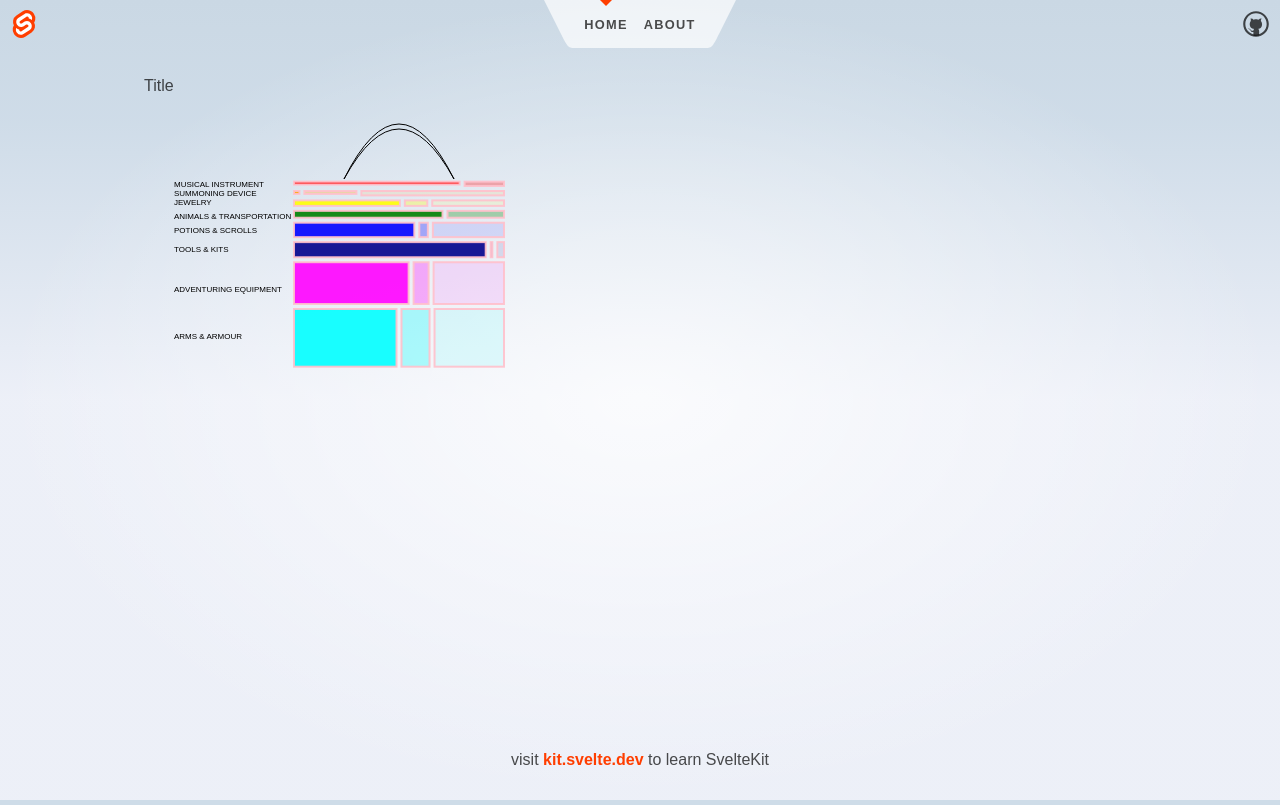
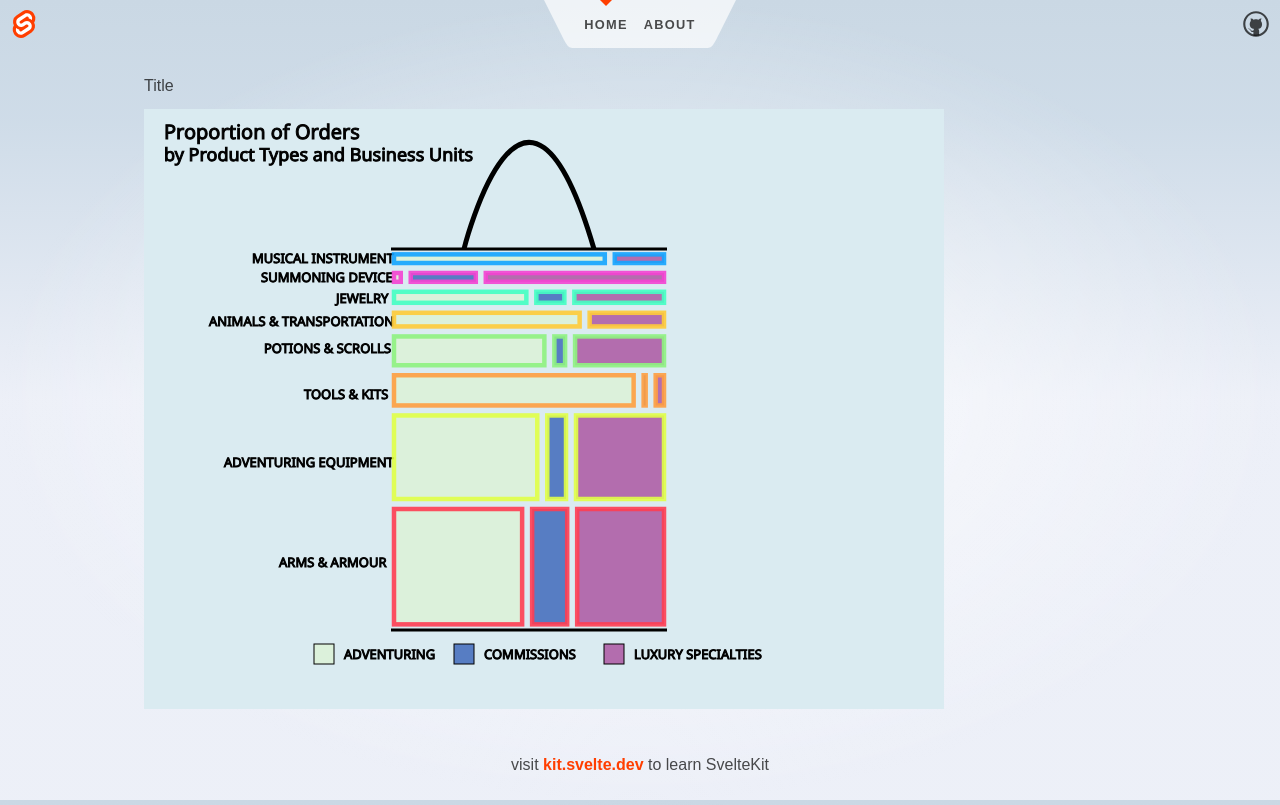
Before and after one commit to inezhao/DataVisualization, a SvelteKit app: page / in a window 1280 px wide. Built offline with nearby package versions, Linux system fonts and the light colour scheme.

Commit message:
updated shopping bag

```diff
--- a/src/routes/+page.svelte
+++ b/src/routes/+page.svelte
@@ -8,12 +8,35 @@
     const Quantities = shoppingData.Quantities;
     const BusinessUnit = shoppingData.BusinessUnit;
 
-    const widthSize = 200;
-    const heightSize = 150;
-    const xPos = 150;
-    const yPos = 200;
-    //export let data2 = [100, 200, 150 ,250];
-    //export let total = [150, 300, 300, 280];
+    const widthSize = 250;
+    const heightSize = 300;
+    const xPos = 250;
+    const yPos = 400;
+    const Hspacing = 10;
+    const Vspacing = 10;
+    const StrokeWidth = 4.5;
+
+    const textSizeTitle = 20;
+    const textSizeCategory = 13;
+
+    const AdvFill = '#def6cd';
+    const LuxFill = '#991a83';
+    const ComFill = 'rgb(0, 53, 165)';
+
+    const ArmsArmourStroke = '#ff3d53';
+    const AdventuringEquipmentStroke = '#e1ff47';
+    const ToolsKitsStroke = '#ff9f41';
+    const PotionsScrollsStroke = '#8ff281';
+    const AnimalsTransportStroke ='#ffcb39';
+    const JewelryStroke = '#45ffc4';
+    const SummoningDeviceStroke = '#f443d2';
+    const MusicalInstrumentStroke = '#14a5ff';
+
+    const legendBox = 20;
+
+    const Opacity = '0.6';
+
+
 </script>
 
 <h2>Title</h2>
@@ -21,221 +44,272 @@
   rect{
     fill: blue;
   }
+  text{
+    font-family:'Segoe UI', Tahoma, Geneva, Verdana, sans-serif;
+    fill:black;
+    stroke:black;}
 </style>
 
-<svg width=800 height=400>
+
+<!--Shopping Bag-->
+<svg width=800 height=600 style="background-color:#daebf1">
+
+<!-- Title -->
+<text x={20} y={30} fill="black" font-size={textSizeTitle} >
+  Proportion of Orders</text>
+  <text x={20} y={52} fill="black" font-size={textSizeTitle-2} >
+    by Product Types and Business Units</text>
+
 <!--First 0-2 Arms & Armour-->
-<text x={xPos-120} y="230" fill="black" font-size="8">{Type[0]}</text>
+<text x={xPos- 115} y={yPos + heightSize*CategoryShare[0]/2} font-size={textSizeCategory}>{Type[0]}</text>
   <rect x={xPos}
-  y={200}
+  y={yPos}
   width={(widthSize*BusinessUnitShare[0])}
   height={heightSize*CategoryShare[0]}
-  style="fill:cyan;stroke:pink;stroke-width:2;fill-opacity:0.9;stroke-opacity:0.9">
-  <title>{BusinessUnitShare[0]}</title>
+  style="fill:{AdvFill};stroke:{ArmsArmourStroke};stroke-width:{StrokeWidth};fill-opacity:{Opacity};stroke-opacity:0.9">
+  <title>{100*BusinessUnitShare[0]}%</title>
   </rect>
 
-  <rect x={xPos  + (widthSize*BusinessUnitShare[0]) + 5 }
-  y={200}
+  <rect x={xPos  + (widthSize*BusinessUnitShare[0]) + Hspacing }
+  y={yPos}
   width={(widthSize*BusinessUnitShare[1])}
   height={heightSize*CategoryShare[1]}
-  style="fill:cyan;stroke:pink;stroke-width:2;fill-opacity:0.3;stroke-opacity:0.9">>
+  style="fill:{ComFill};stroke:{ArmsArmourStroke};stroke-width:{StrokeWidth};fill-opacity:{Opacity};stroke-opacity:0.9">>
   <title>{BusinessUnitShare[1]}</title>
   </rect>
 
-  <rect x={xPos  + (widthSize*BusinessUnitShare[0]) + (widthSize*BusinessUnitShare[1]) + 10 }
-  y={200}
+  <rect x={xPos  + (widthSize*BusinessUnitShare[0]) + (widthSize*BusinessUnitShare[1]) + 2*Hspacing }
+  y={yPos}
   width={(widthSize*BusinessUnitShare[2])}
   height={heightSize*CategoryShare[2]}
-  style="fill:cyan;stroke:pink;stroke-width:2;fill-opacity:0.1;stroke-opacity:0.9">>
+  style="fill:{LuxFill};stroke:{ArmsArmourStroke};stroke-width:{StrokeWidth};fill-opacity:{Opacity};stroke-opacity:0.9">>
   <title>{BusinessUnitShare[2]}</title>
   </rect>
 
 <!--Second 3-5 Adventuring Equipment-->
-<text x={xPos-120} y={230 - heightSize*CategoryShare[3] - 5} fill="black" font-size="8">{Type[3]}</text>
+<text x={xPos-170} y={yPos + heightSize*CategoryShare[3] - heightSize*CategoryShare[0] - Vspacing}
+  font-size={textSizeCategory}>{Type[3]}</text>
 <rect x={xPos}
-y={200 - heightSize*CategoryShare[3] - 5}
+y={yPos - heightSize*CategoryShare[3] - Vspacing}
 width={(widthSize*BusinessUnitShare[3])}
 height={heightSize*CategoryShare[3]}
-style="fill:magenta;stroke:pink;stroke-width:2;fill-opacity:0.9;stroke-opacity:0.9">
+style="fill:{AdvFill};stroke:{AdventuringEquipmentStroke};stroke-width:{StrokeWidth};fill-opacity:{Opacity};stroke-opacity:0.9">
 <title>{BusinessUnitShare[3]}</title>
 </rect>
 
-<rect x={xPos  + (widthSize*BusinessUnitShare[3]) + 5 }
-y={200 - heightSize*CategoryShare[4] - 5}
+<rect x={xPos  + (widthSize*BusinessUnitShare[3]) + Hspacing }
+y={yPos - heightSize*CategoryShare[4] - Vspacing}
 width={(widthSize*BusinessUnitShare[4])}
 height={heightSize*CategoryShare[4]}
-style="fill:magenta;stroke:pink;stroke-width:2;fill-opacity:0.3;stroke-opacity:0.9">>
+style="fill:{ComFill};stroke:{AdventuringEquipmentStroke};stroke-width:{StrokeWidth};fill-opacity:{Opacity};stroke-opacity:0.9">>
 <title>{BusinessUnitShare[4]}</title>
 </rect>
 
-<rect x={xPos + (widthSize*BusinessUnitShare[3]) + (widthSize*BusinessUnitShare[4]) + 10}
-y={200 - heightSize*CategoryShare[5] - 5}
+<rect x={xPos + (widthSize*BusinessUnitShare[3]) + (widthSize*BusinessUnitShare[4]) + 2*Hspacing}
+y={yPos - heightSize*CategoryShare[5] - Vspacing}
 width={(widthSize*BusinessUnitShare[5])}
 height={heightSize*CategoryShare[5]}
-style="fill:magenta;stroke:pink;stroke-width:2;fill-opacity:0.1;stroke-opacity:0.9">>
+style="fill:{LuxFill};stroke:{AdventuringEquipmentStroke};stroke-width:{StrokeWidth};fill-opacity:{Opacity};stroke-opacity:0.9">>
 <title>{BusinessUnitShare[5]}</title>
 </rect>
 
 <!--Third 6-8 Tools & Kits-->
-<text x={xPos-120} y={200 - heightSize*CategoryShare[3] - heightSize*CategoryShare[6]} fill="black" font-size="8">{Type[6]}</text>
+<text x={xPos-90} y={yPos + heightSize*CategoryShare[6]/2 - heightSize*CategoryShare[0] - Vspacing}
+fill="black" font-size={textSizeCategory}>{Type[6]}</text>
 <rect x={xPos}
-y={200 - heightSize*CategoryShare[3] - heightSize*CategoryShare[6] - 10}
+y={yPos - heightSize*CategoryShare[3] - heightSize*CategoryShare[6] -  2*Vspacing}
 width={(widthSize*BusinessUnitShare[6])}
 height={heightSize*CategoryShare[6]}
-style="fill:darkblue;stroke:pink;stroke-width:2;fill-opacity:0.9;stroke-opacity:0.9">
+style="fill:{AdvFill};stroke:{ToolsKitsStroke};stroke-width:{StrokeWidth};fill-opacity:{Opacity};stroke-opacity:0.9">
 <title>{BusinessUnitShare[6]}</title>
 </rect>
 
-<rect x={xPos  + (widthSize*BusinessUnitShare[6]) + 5 }
-y={200 - heightSize*CategoryShare[3] - heightSize*CategoryShare[7] - 10}
+<rect x={xPos  + (widthSize*BusinessUnitShare[6]) + Hspacing }
+y={yPos - heightSize*CategoryShare[3] - heightSize*CategoryShare[7] -  2*Vspacing}
 width={(widthSize*BusinessUnitShare[7])}
 height={heightSize*CategoryShare[7]}
-style="fill:darkblue;stroke:pink;stroke-width:2;fill-opacity:0.3;stroke-opacity:0.9">>
+style="fill:{ComFill};stroke:{ToolsKitsStroke};stroke-width:{StrokeWidth};fill-opacity:{Opacity};stroke-opacity:0.9">>
 <title>{BusinessUnitShare[7]}</title>
 </rect>
 
-<rect x={xPos + (widthSize*BusinessUnitShare[6]) + (widthSize*BusinessUnitShare[7]) + 10 }
-y={200 - heightSize*CategoryShare[3] - heightSize*CategoryShare[8] - 10}
+<rect x={xPos + (widthSize*BusinessUnitShare[6]) + (widthSize*BusinessUnitShare[7]) + 2*Hspacing }
+y={yPos - heightSize*CategoryShare[3] - heightSize*CategoryShare[8] -  2*Vspacing}
 width={(widthSize*BusinessUnitShare[8])}
 height={heightSize*CategoryShare[8]}
-style="fill:darkblue;stroke:pink;stroke-width:2;fill-opacity:0.1;stroke-opacity:0.9">>
+style="fill:{LuxFill};stroke:{ToolsKitsStroke};stroke-width:{StrokeWidth};fill-opacity:{Opacity};stroke-opacity:0.9">>
 <title>{BusinessUnitShare[8]}</title>
 </rect>
 
 <!--Fourth 9-11 Potions & Scrolls-->
-<text x={xPos-120} y={200 - heightSize*CategoryShare[3] - heightSize*CategoryShare[6] - heightSize*CategoryShare[9] -5}
-      fill="black" font-size="8">{Type[9]}</text>
+<text x={xPos-130} y={yPos + 4 + heightSize*CategoryShare[9] - heightSize*CategoryShare[0] - heightSize*CategoryShare[3] + Vspacing}
+      fill="black" font-size={textSizeCategory}>{Type[9]}</text>
 <rect x={xPos}
-y={200 - heightSize*CategoryShare[3] - heightSize*CategoryShare[6] - heightSize*CategoryShare[9]- 15}
+y={yPos - heightSize*CategoryShare[3] - heightSize*CategoryShare[6] - heightSize*CategoryShare[9]-  3*Vspacing}
 width={(widthSize*BusinessUnitShare[9])}
 height={heightSize*CategoryShare[9]}
-style="fill:blue;stroke:pink;stroke-width:2;fill-opacity:0.9;stroke-opacity:0.9">
+style="fill:{AdvFill};stroke:{PotionsScrollsStroke};stroke-width:{StrokeWidth};fill-opacity:{Opacity};stroke-opacity:0.9">
 <title>{BusinessUnitShare[9]}</title>
 </rect>
 
-<rect x={xPos  + (widthSize*BusinessUnitShare[9]) + 5 }
-y={200 - heightSize*CategoryShare[3] - heightSize*CategoryShare[6] - heightSize*CategoryShare[9]- 15}
+<rect x={xPos  + (widthSize*BusinessUnitShare[9]) + Hspacing }
+y={yPos - heightSize*CategoryShare[3] - heightSize*CategoryShare[6] - heightSize*CategoryShare[9]-  3*Vspacing}
 width={(widthSize*BusinessUnitShare[10])}
 height={heightSize*CategoryShare[10]}
-style="fill:blue;stroke:pink;stroke-width:2;fill-opacity:0.3;stroke-opacity:0.9">>
+style="fill:{ComFill};stroke:{PotionsScrollsStroke};stroke-width:{StrokeWidth};fill-opacity:{Opacity};stroke-opacity:0.9">>
 <title>{BusinessUnitShare[10]}</title>
 </rect>
 
-<rect x={xPos + (widthSize*BusinessUnitShare[9]) + (widthSize*BusinessUnitShare[10]) + 10 }
-y={200 - heightSize*CategoryShare[3] - heightSize*CategoryShare[6] - heightSize*CategoryShare[9]- 15}
+<rect x={xPos + (widthSize*BusinessUnitShare[9]) + (widthSize*BusinessUnitShare[10]) + 2*Hspacing }
+y={yPos - heightSize*CategoryShare[3] - heightSize*CategoryShare[6] - heightSize*CategoryShare[9]-  3*Vspacing}
 width={(widthSize*BusinessUnitShare[11])}
 height={heightSize*CategoryShare[11]}
-style="fill:blue;stroke:pink;stroke-width:2;fill-opacity:0.1;stroke-opacity:0.9">>
+style="fill:{LuxFill};stroke:{PotionsScrollsStroke};stroke-width:{StrokeWidth};fill-opacity:{Opacity};stroke-opacity:0.9">>
 <title>{BusinessUnitShare[1]}</title>
 </rect>
 
 <!--Fifth 12-13 Animals & Transportation-->
-<text x={xPos-120} y={200 - heightSize*CategoryShare[3] - heightSize*CategoryShare[6] -
-      heightSize*CategoryShare[9] -heightSize*CategoryShare[12] - 12}
-      fill="black" font-size="8">{Type[12]}</text>
+<text x={xPos-185} y={yPos + 2 + heightSize*CategoryShare[12]- heightSize*CategoryShare[3] - heightSize*CategoryShare[0]}
+      fill="black" font-size={textSizeCategory}>{Type[12]}</text>
 <rect x={xPos}
-y={200 - heightSize*CategoryShare[3] - heightSize*CategoryShare[6] - heightSize*CategoryShare[9]- heightSize*CategoryShare[12]-20}
+y={yPos - heightSize*CategoryShare[3] - heightSize*CategoryShare[6] - heightSize*CategoryShare[9]- heightSize*CategoryShare[12]-  4*Vspacing}
 width={widthSize*(BusinessUnitShare[12]+0.025)}
 height={heightSize*CategoryShare[12]}
-style="fill:green;stroke:pink;stroke-width:2;fill-opacity:0.9;stroke-opacity:0.9">
+style="fill:{AdvFill};stroke:{AnimalsTransportStroke};stroke-width:{StrokeWidth};fill-opacity:{Opacity};stroke-opacity:0.9">
 <title>{BusinessUnitShare[12]}</title>
 </rect>
 
-<rect x={xPos  + (widthSize*(BusinessUnitShare[12] + 0.025)) + 5}
-y={200 - heightSize*CategoryShare[3] - heightSize*CategoryShare[6] - heightSize*CategoryShare[9]- heightSize*CategoryShare[12]-20}
-width={widthSize*(BusinessUnitShare[13])}
+<rect x={xPos  + (widthSize*(BusinessUnitShare[12] + 0.025)) + Hspacing}
+y={yPos - heightSize*CategoryShare[3] - heightSize*CategoryShare[6] - heightSize*CategoryShare[9]- heightSize*CategoryShare[12]-  4*Vspacing}
+width={widthSize*(BusinessUnitShare[13] +0.015)}
 height={heightSize*CategoryShare[13]}
-style="fill:green;stroke:pink;stroke-width:2;fill-opacity:0.3;stroke-opacity:0.9">>
+style="fill:{LuxFill};stroke:{AnimalsTransportStroke};stroke-width:{StrokeWidth};fill-opacity:{Opacity};stroke-opacity:0.9">>
 <title>{BusinessUnitShare[13]}</title>
 </rect>
 
 <!--Sixth 14-16 Jewelry-->
-<text x={xPos-120} y={200 - heightSize*CategoryShare[3] - heightSize*CategoryShare[6] -
-  heightSize*CategoryShare[9] -heightSize*CategoryShare[12] - heightSize*CategoryShare[14] - 20}
-  fill="black" font-size="8">{Type[14]}</text>
+<text x={xPos-58} y={yPos + 4 -heightSize*CategoryShare[14] - heightSize*CategoryShare[3] - heightSize*CategoryShare[0]}
+  fill="black" font-size={textSizeCategory}>{Type[14]}</text>
 <rect x={xPos}
-y={200 - heightSize*CategoryShare[3] - heightSize*CategoryShare[6]
-  - heightSize*CategoryShare[9]- heightSize*CategoryShare[12] - heightSize*CategoryShare[14] - 25}
+y={yPos - heightSize*CategoryShare[3] - heightSize*CategoryShare[6]
+  - heightSize*CategoryShare[9]- heightSize*CategoryShare[12] - heightSize*CategoryShare[14] -  5*Vspacing}
 width={widthSize*(BusinessUnitShare[14])}
 height={heightSize*CategoryShare[14]}
-style="fill:yellow;stroke:pink;stroke-width:2;fill-opacity:0.9;stroke-opacity:0.9">
+style="fill:{AdvFill};stroke:{JewelryStroke};stroke-width:{StrokeWidth};fill-opacity:{Opacity};stroke-opacity:0.9">
 <title>{BusinessUnitShare[14]}</title>
 </rect>
 
-<rect x={xPos  + (widthSize*(BusinessUnitShare[14])) + 5}
-y={200 - heightSize*CategoryShare[3] - heightSize*CategoryShare[6]
-  - heightSize*CategoryShare[9]- heightSize*CategoryShare[12] - heightSize*CategoryShare[14] - 25}
+<rect x={xPos  + (widthSize*(BusinessUnitShare[14])) + Hspacing}
+y={yPos - heightSize*CategoryShare[3] - heightSize*CategoryShare[6]
+  - heightSize*CategoryShare[9]- heightSize*CategoryShare[12] - heightSize*CategoryShare[14] -  5*Vspacing}
 width={widthSize*(BusinessUnitShare[15])}
 height={heightSize*CategoryShare[15]}
-style="fill:yellow;stroke:pink;stroke-width:2;fill-opacity:0.3;stroke-opacity:0.9">>
+style="fill:{ComFill};stroke:{JewelryStroke};stroke-width:{StrokeWidth};fill-opacity:{Opacity};stroke-opacity:0.9">>
 <title>{BusinessUnitShare[15]}</title>
 </rect>
 
-<rect x={xPos  + (widthSize*BusinessUnitShare[14]) + (widthSize*BusinessUnitShare[15]) + 10 }
-y={200 - heightSize*CategoryShare[3] - heightSize*CategoryShare[6]
-- heightSize*CategoryShare[9]- heightSize*CategoryShare[12] - heightSize*CategoryShare[14] - 25}
+<rect x={xPos  + (widthSize*BusinessUnitShare[14]) + (widthSize*BusinessUnitShare[15]) + 2*Hspacing }
+y={yPos - heightSize*CategoryShare[3] - heightSize*CategoryShare[6]
+- heightSize*CategoryShare[9]- heightSize*CategoryShare[12] - heightSize*CategoryShare[14] -  5*Vspacing}
 width={(widthSize*BusinessUnitShare[16])}
 height={heightSize*CategoryShare[16]}
-style="fill:yellow;stroke:pink;stroke-width:2;fill-opacity:0.1;stroke-opacity:0.9">>
+style="fill:{LuxFill};stroke:{JewelryStroke};stroke-width:{StrokeWidth};fill-opacity:{Opacity};stroke-opacity:0.9">>
 <title>{BusinessUnitShare[16]}</title>
 </rect>
 
 <!--Seventh 17-19 Summoning Device-->
-<text x={xPos-120} y={200 - heightSize*CategoryShare[3] - heightSize*CategoryShare[6] -
-  heightSize*CategoryShare[9] -heightSize*CategoryShare[12] - heightSize*CategoryShare[14] - heightSize*CategoryShare[17] - 25}
-  fill="black" font-size="8">{Type[17]}</text>
+<text x={xPos-133} y={yPos + 2 - heightSize*CategoryShare[0]- heightSize*CategoryShare[3] - heightSize*CategoryShare[6]}
+  fill="black" font-size={textSizeCategory}>{Type[17]}</text>
 <rect x={xPos}
-y={200 - heightSize*CategoryShare[3] - heightSize*CategoryShare[6]
-  - heightSize*CategoryShare[9]- heightSize*CategoryShare[12] - heightSize*CategoryShare[14] - heightSize*CategoryShare[17] - 30}
+y={yPos - heightSize*CategoryShare[3] - heightSize*CategoryShare[6]
+  - heightSize*CategoryShare[9]- heightSize*CategoryShare[12] - heightSize*CategoryShare[14] - heightSize*CategoryShare[17] -  6*Vspacing}
 width={widthSize*(BusinessUnitShare[17])}
-height={100*CategoryShare[17]}
-style="fill:orange;stroke:pink;stroke-width:2;fill-opacity:0.9;stroke-opacity:0.9">
+height={heightSize*CategoryShare[17]}
+style="fill:{AdvFill};stroke:{SummoningDeviceStroke};stroke-width:{StrokeWidth};fill-opacity:{Opacity};stroke-opacity:0.9">
 <title>{BusinessUnitShare[17]}</title>
 </rect>
 
-<rect x={xPos  + (widthSize*(BusinessUnitShare[17])) + 5}
-y={200 - heightSize*CategoryShare[3] - heightSize*CategoryShare[6]
-  - heightSize*CategoryShare[9]- heightSize*CategoryShare[12] - heightSize*CategoryShare[14] - heightSize*CategoryShare[17] - 30}
+<rect x={xPos  + (widthSize*(BusinessUnitShare[17])) + Hspacing}
+y={yPos - heightSize*CategoryShare[3] - heightSize*CategoryShare[6]
+  - heightSize*CategoryShare[9]- heightSize*CategoryShare[12] - heightSize*CategoryShare[14] - heightSize*CategoryShare[17] -  6*Vspacing}
 width={widthSize*(BusinessUnitShare[18])}
-height={100*CategoryShare[18]}
-style="fill:orange;stroke:pink;stroke-width:2;fill-opacity:0.3;stroke-opacity:0.9">>
+height={heightSize*CategoryShare[18]}
+style="fill:{ComFill};stroke:{SummoningDeviceStroke};stroke-width:{StrokeWidth};fill-opacity:{Opacity};stroke-opacity:0.9">>
 <title>{BusinessUnitShare[18]}</title>
 </rect>
 
-<rect x={xPos  + (widthSize*BusinessUnitShare[17]) + (widthSize*BusinessUnitShare[18]) + 10 }
-y={200 - heightSize*CategoryShare[3] - heightSize*CategoryShare[6]
-  - heightSize*CategoryShare[9]- heightSize*CategoryShare[12] - heightSize*CategoryShare[14] - heightSize*CategoryShare[17] - 30}
+<rect x={xPos  + (widthSize*BusinessUnitShare[17]) + (widthSize*BusinessUnitShare[18]) + 2*Hspacing }
+y={yPos - heightSize*CategoryShare[3] - heightSize*CategoryShare[6]
+  - heightSize*CategoryShare[9]- heightSize*CategoryShare[12] - heightSize*CategoryShare[14] - heightSize*CategoryShare[17] -  6*Vspacing}
 width={(widthSize*BusinessUnitShare[19])}
 height={heightSize*CategoryShare[19]}
-style="fill:orange;stroke:pink;stroke-width:2;fill-opacity:0.1;stroke-opacity:0.9">>
+style="fill:{LuxFill};stroke:{SummoningDeviceStroke};stroke-width:{StrokeWidth};fill-opacity:{Opacity};stroke-opacity:0.9">>
 <title>{BusinessUnitShare[19]}</title>
 </rect>
 
 <!--Seventh 20-21 Musical Instrument-->
-<text x={xPos-120} y={200 - heightSize*CategoryShare[3] - heightSize*CategoryShare[6] -
-  heightSize*CategoryShare[9] -heightSize*CategoryShare[12] - heightSize*CategoryShare[14] - heightSize*CategoryShare[17] - heightSize*CategoryShare[20] -30}
-  fill="black" font-size="8">{Type[20]}</text>
+<text x={xPos-142} y={yPos - 17 -heightSize*CategoryShare[3] - heightSize*CategoryShare[6] -
+  heightSize*CategoryShare[0]}
+  fill="black" font-size={textSizeCategory}>{Type[20]}</text>
 <rect x={xPos}
-y={200 - heightSize*CategoryShare[3] - heightSize*CategoryShare[6]
+y={yPos - heightSize*CategoryShare[3] - heightSize*CategoryShare[6]
   - heightSize*CategoryShare[9]- heightSize*CategoryShare[12] - heightSize*CategoryShare[14] - heightSize*CategoryShare[17]
-  -heightSize*CategoryShare[20] - 35}
-width={widthSize*(BusinessUnitShare[20])}
-height={100*CategoryShare[20]}
-style="fill:red;stroke:pink;stroke-width:2;fill-opacity:0.9;stroke-opacity:0.9">
+  -heightSize*CategoryShare[20] -  7*Vspacing}
+width={widthSize*(BusinessUnitShare[20]+0.015 )}
+height={heightSize*CategoryShare[20]}
+style="fill:{AdvFill};stroke:{MusicalInstrumentStroke};stroke-width:{StrokeWidth};fill-opacity:{Opacity};stroke-opacity:0.9">
 <title>{BusinessUnitShare[20]}</title>
 </rect>
 
-<rect x={xPos  + (widthSize*(BusinessUnitShare[20])) + 5}
-y={200 - heightSize*CategoryShare[3] - heightSize*CategoryShare[6]
+<rect x={xPos  + (widthSize*(BusinessUnitShare[20]+0.015)) + Hspacing}
+y={yPos - heightSize*CategoryShare[3] - heightSize*CategoryShare[6]
   - heightSize*CategoryShare[9]- heightSize*CategoryShare[12] - heightSize*CategoryShare[14] - heightSize*CategoryShare[17]
-  -heightSize*CategoryShare[20] - 35}
+  -heightSize*CategoryShare[20] -  7*Vspacing}
 width={widthSize*(BusinessUnitShare[21]+0.025)}
 height={heightSize*CategoryShare[21]}
-style="fill:red;stroke:pink;stroke-width:2;fill-opacity:0.3;stroke-opacity:0.9">>
+style="fill:{LuxFill};stroke:{MusicalInstrumentStroke};stroke-width:{StrokeWidth};fill-opacity:{Opacity};stroke-opacity:0.9">>
 <title>{BusinessUnitShare[21]}</title>
 </rect>
 
-<path d="M 200 70 Q 255 -30 310 70" stroke="black" fill="transparent"/>
-<path d="M 200 70 Q 255 -40 310 70" stroke="black" fill="transparent"/>
+<!--Shopping Bag Handle-->
+<path d="M 320 140
+        C 320 140, 380 -100, 450 140"
+        stroke="black" fill="transparent"stroke-width="5" fill-opacity="0.5"/>
+<path d="M 247 140 l 276 0"
+        stroke="black" fill="transparent"stroke-width="3" fill-opacity="0.5"/>
+<path d="M 247 521 l 276 0"
+        stroke="black" fill="transparent"stroke-width="3" fill-opacity="0.5"/>
+
+
+
+<!--Legends BusinessUnit-->
+<text x={xPos - 50} y={yPos + 150} fill="black" font-size={textSizeCategory}>ADVENTURING</text>
+<rect
+  x={xPos - 50 - legendBox - Hspacing}
+  y={yPos + 145 - legendBox + Vspacing}
+  width={legendBox}
+  height={legendBox}
+  style="fill:{AdvFill};fill-opacity:{Opacity};stroke:black;stroke-width:2:stroke-opacity:0.9">
+  <title></title>
+</rect>
+
+<text x={xPos + 90} y={yPos + 150} fill="black" font-size={textSizeCategory}>COMMISSIONS</text>
+<rect
+  x={xPos +90 - legendBox - Hspacing}
+  y={yPos + 145 - legendBox + Vspacing}
+  width={legendBox}
+  height={legendBox}
+  style="fill:{ComFill};fill-opacity:{Opacity};stroke:black;stroke-width:2:stroke-opacity:0.9">
+  <title></title>
+</rect>
+
+<text x={xPos + 240} y={yPos + 150} fill="black" font-size={textSizeCategory}>LUXURY SPECIALTIES</text>
+<rect
+  x={xPos +240 - legendBox - Hspacing}
+  y={yPos + 145 - legendBox + Vspacing}
+  width={legendBox}
+  height={legendBox}
+  style="fill:{LuxFill};fill-opacity:{Opacity};stroke:black;stroke-width:2:stroke-opacity:0.9">
+  <title></title>
+</rect>
 
 </svg>
```
